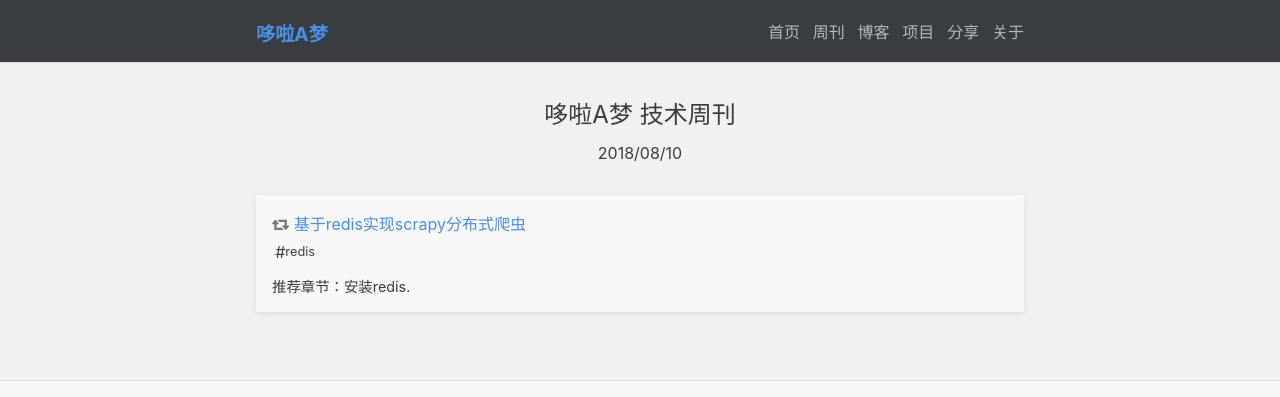
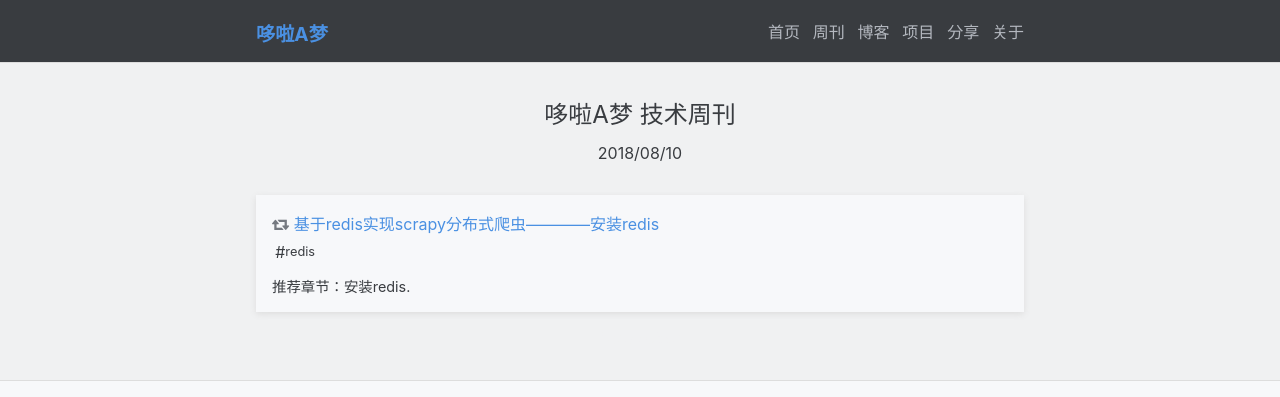
Before and after one commit to doraemon-home/doraemon-home.github.io, a Jekyll site: the page built from _weekly/2018-08-10-weekly.md, in a window 1280 px wide. Shown: the top 397 px of the page. Built offline with Jekyll 4.4.1, drawn with Linux system fonts in a browser that asks for light colours.

Commit message:
auto commit by robot

```diff
--- a/_weekly/2018-08-10-weekly.md
+++ b/_weekly/2018-08-10-weekly.md
@@ -1,6 +1,6 @@
 ---
 articles:
-  - title:    "基于redis实现scrapy分布式爬虫"
+  - title:    "基于redis实现scrapy分布式爬虫————安装redis"
     link:     "https://leunggeorge.github.io/2017/12/23/%E5%9F%BA%E4%BA%8Eredis%E5%AE%9E%E7%8E%B0scrapy%E5%88%86%E5%B8%83%E5%BC%8F%E7%88%AC%E8%99%AB/"
     comment:  "推荐章节：安装redis."
     referrer: "doraemon-master"
```
